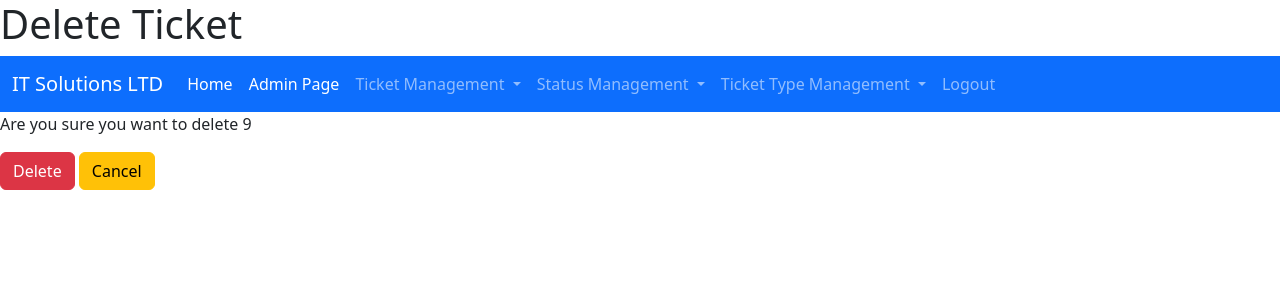
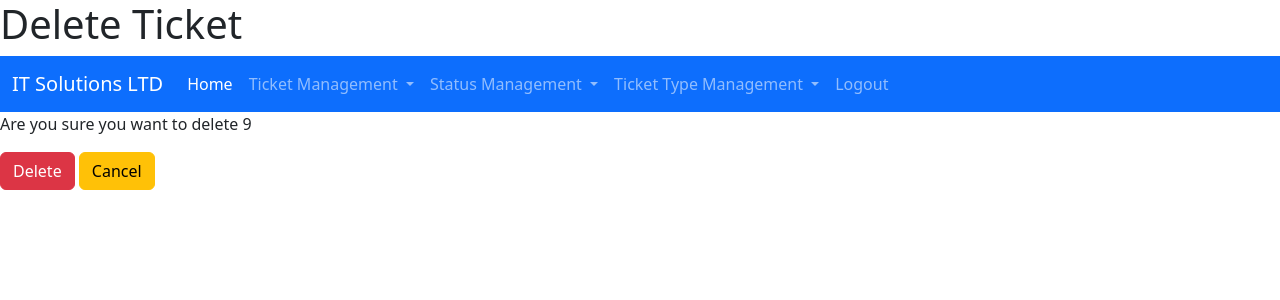
Before and after one commit to Stylie777/SoftwareEngineeringL5, a Django app: page /delete_ticket/9 in a window 1280 px wide. Shown: the top 300 px of the page. Run offline with Django 4.2, Linux system fonts and the light colour scheme; a user stored in the database is signed in; data comes from the database, SQL or seed files in the repository.

Commit message:
navbar: Remove Django Admin Page
This is not required any longer as all functions for CRUD can be handled by the user and written in the front end.

```diff
--- a/assignment/assignment/myapp/templates/myapp/base.html
+++ b/assignment/assignment/myapp/templates/myapp/base.html
@@ -26,11 +26,6 @@
                                 <a class="nav-link active" aria-current="page" href="/">Home</a>
                             </li>
                             {% if user.is_authenticated %}
-                                {% if user.is_superuser %}
-                                    <li class="nav-item">
-                                        <a class="nav-link active" href="/admin">Admin Page</a>
-                                    </li>
-                                {% endif %}
                                 <li class="nav-item dropdown">
                                     <a class="nav-link dropdown-toggle" href="#" role="button" data-bs-toggle="dropdown" aria-expanded="false">
                                         Ticket Management
```
